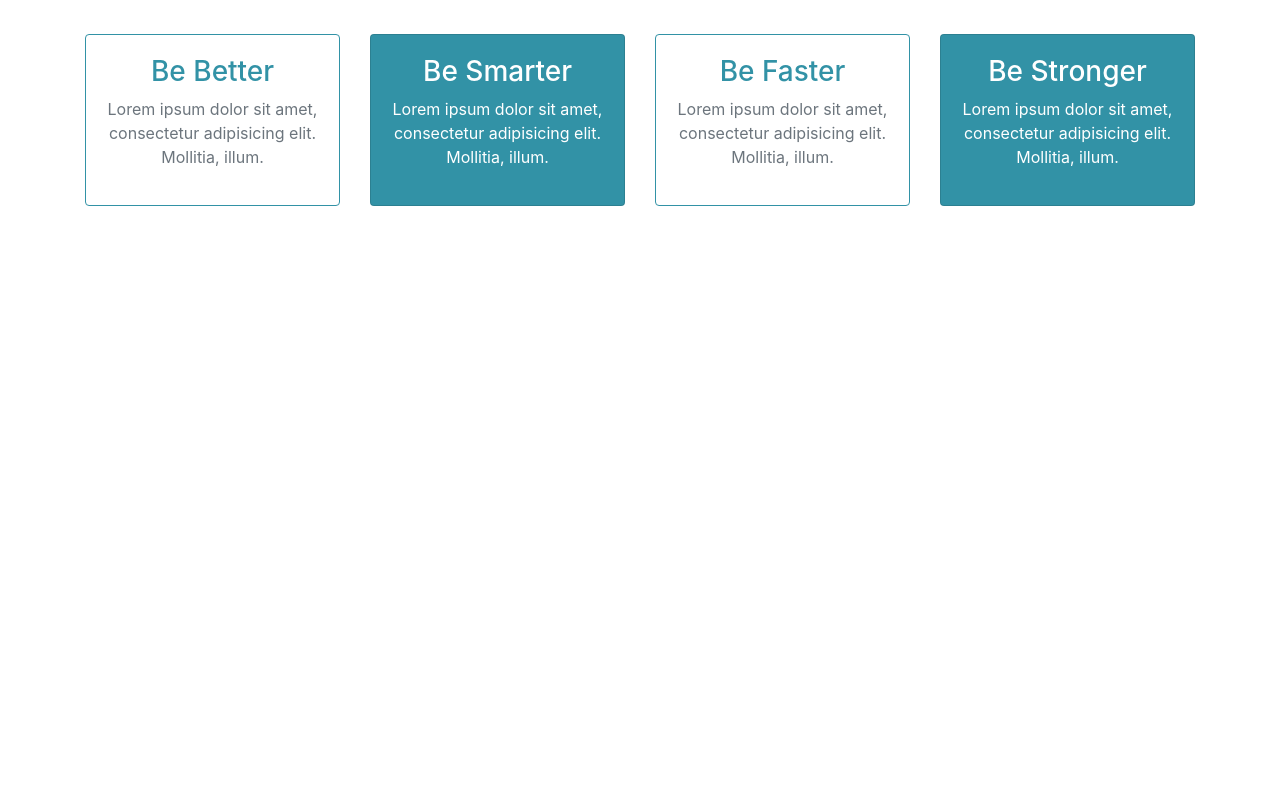
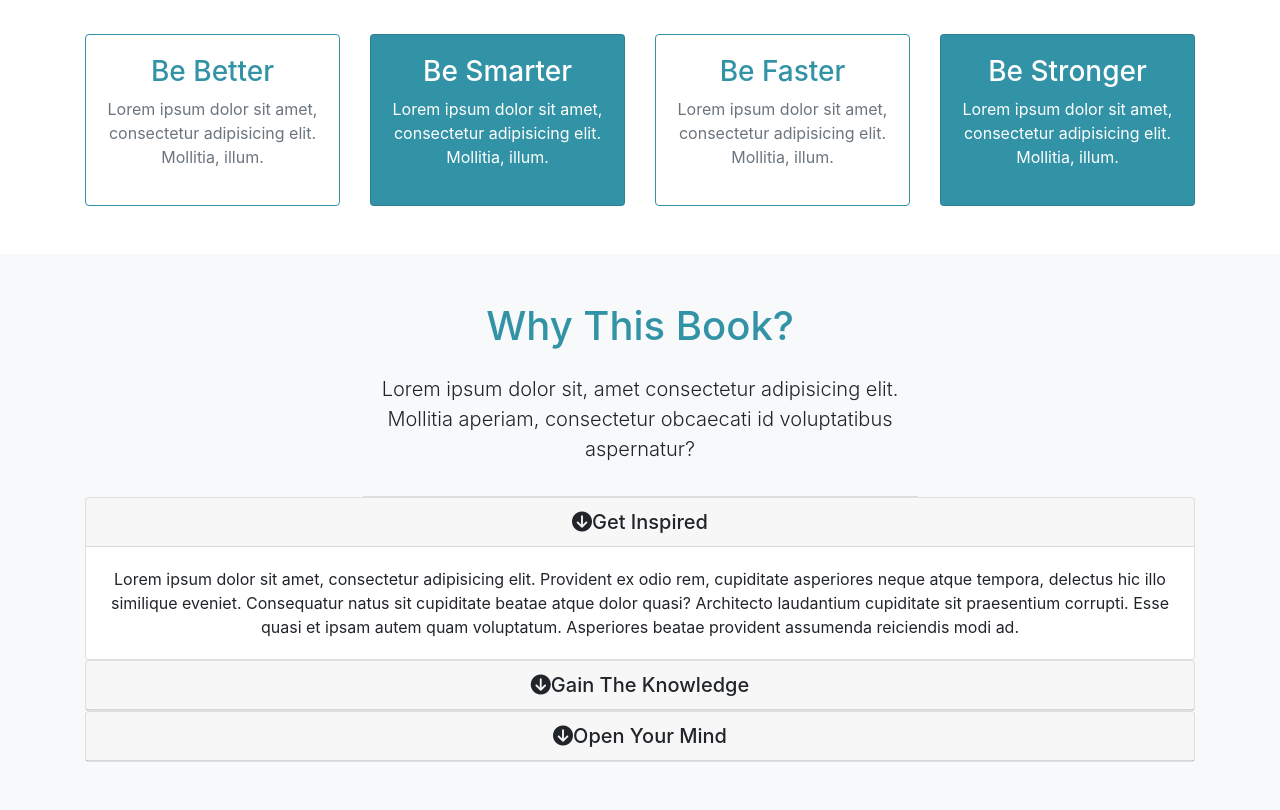
Before and after one commit to onurk61/Mizuxe-Book-Theme-Practice, a plain HTML site: page index.html in a window 1280 px wide. Shown: the part 863-1673 px from the top of the page. Before the commit the page ends 1117 px from the top, so only its background shows below. Drawn offline with nearby package versions, Linux system fonts and the light colour scheme.

Commit message:
"About/why and accordion/cars sections updated"

```diff
--- a/index.html
+++ b/index.html
@@ -120,6 +120,70 @@
             </div>
         </section>
 
+        <!-- ABOUT / WHY SECTİON -->
+        <section id="about" class="py-5 text-center bg-light">
+            <div class="container">
+                <div class="row">
+                    <div class="col">
+                        <div class="info-header md-5">
+                            <h1 class="text-primary pb-3">
+                                Why This Book?
+                            </h1>
+                            <p class="lead pb-3">
+                                Lorem ipsum dolor sit, amet consectetur adipisicing elit. Mollitia aperiam, consectetur obcaecati id voluptatibus aspernatur?
+                            </p>
+                        </div>
+                        <!-- ACCORDION -->
+                        <div id="accordion">
+                            <div class="card">
+                                <div class="card-header">
+                                    <h5 class="mb-0">
+                                        <div href="#collapse1" data-toggle="collapse" data-parent="#accordion">
+                                            <i class="fas fa-arrow-circle-down"></i>Get Inspired
+                                        </div>
+                                    </h5>
+                                </div>
+                                <div id="collapse1" class="collapse show">
+                                    <div class="card-body">
+                                        Lorem ipsum dolor sit amet, consectetur adipisicing elit. Provident ex odio rem, cupiditate asperiores neque atque tempora, delectus hic illo similique eveniet. Consequatur natus sit cupiditate beatae atque dolor quasi? Architecto laudantium cupiditate sit praesentium corrupti. Esse quasi et ipsam autem quam voluptatum. Asperiores beatae provident assumenda reiciendis modi ad.
+                                    </div>
+                                </div>
+                            </div>
+
+                            <div class="card">
+                                <div class="card-header">
+                                    <h5 class="mb-0">
+                                        <div href="#collapse2" data-toggle="collapse" data-parent="#accordion">
+                                            <i class="fas fa-arrow-circle-down"></i>Gain The Knowledge
+                                        </div>
+                                    </h5>
+                                </div>
+                                <div id="collapse2" class="collapse">
+                                    <div class="card-body">
+                                        Lorem ipsum dolor sit amet, consectetur adipisicing elit. Provident ex odio rem, cupiditate asperiores neque atque tempora, delectus hic illo similique eveniet. Consequatur natus sit cupiditate beatae atque dolor quasi? Architecto laudantium cupiditate sit praesentium corrupti. Esse quasi et ipsam autem quam voluptatum. Asperiores beatae provident assumenda reiciendis modi ad.
+                                    </div>
+                                </div>
+                            </div>
+
+                            <div class="card">
+                                <div class="card-header">
+                                    <h5 class="mb-0">
+                                        <div href="#collapse3" data-toggle="collapse" data-parent="#accordion">
+                                            <i class="fas fa-arrow-circle-down"></i>Open Your Mind
+                                        </div>
+                                    </h5>
+                                </div>
+                                <div id="collapse3" class="collapse">
+                                    <div class="card-body">
+                                        Lorem ipsum dolor sit amet, consectetur adipisicing elit. Provident ex odio rem, cupiditate asperiores neque atque tempora, delectus hic illo similique eveniet. Consequatur natus sit cupiditate beatae atque dolor quasi? Architecto laudantium cupiditate sit praesentium corrupti. Esse quasi et ipsam autem quam voluptatum. Asperiores beatae provident assumenda reiciendis modi ad.
+                                    </div>
+                                </div>
+                            </div>
+                        </div>
+                    </div>
+                </div>
+            </div>
+        </section>
 
 
 
--- a/scss/style.scss
+++ b/scss/style.scss
@@ -31,6 +31,12 @@ body{
     }
 }
 
+.info-header{
+    width: 50%;
+    margin:auto;
+    border-bottom: 1px #ddd solid;
+}
+
 
 @media(max-width:768px){
     #showcase{
```
Also changed, not shown: css/style.css.
